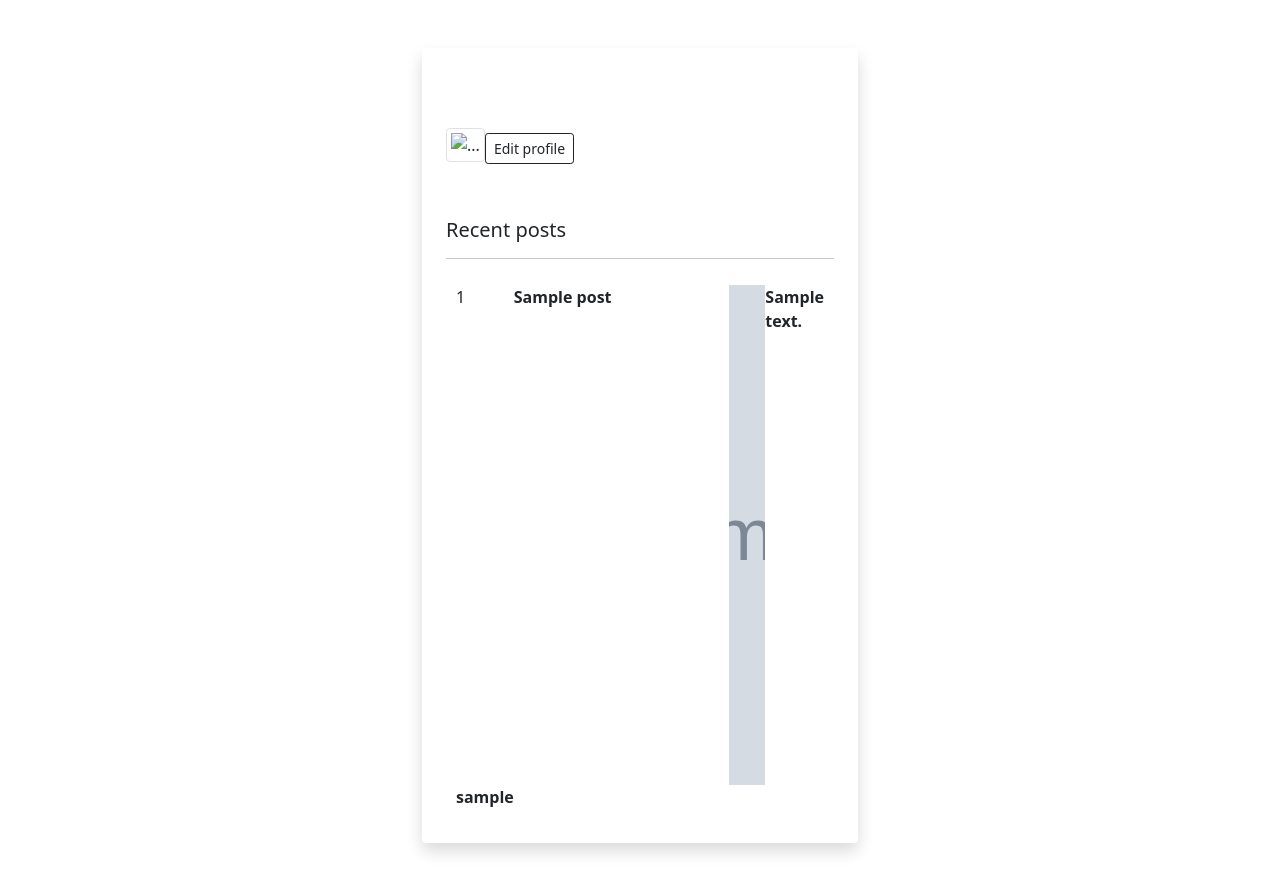
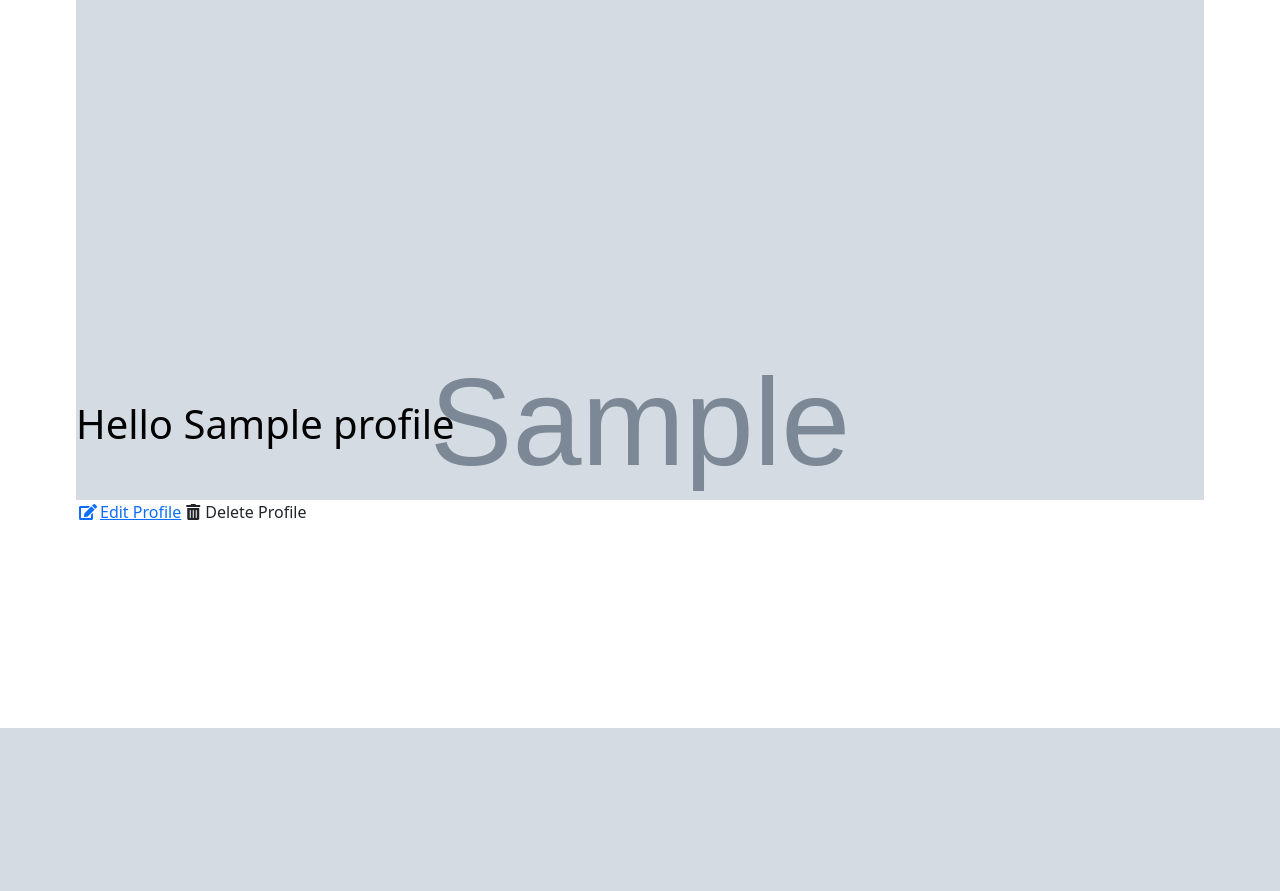
Before and after one commit to smithereens23nas/wayfarer, a Django app: page /profile/1/ in a window 1280 px wide. Shown: the part 72-963 px from the top of the page. After the commit the page ends 800 px from the top, so only its background shows below. Run offline with Django 4.2, Linux system fonts and the light colour scheme; tables that the repository leaves empty hold one stand-in row (values such as "Sample post"); grey boxes marked "Sample" are stand-in pictures.

Commit message:
profile detail

```diff
--- a/main_app/templates/profile_detail.html
+++ b/main_app/templates/profile_detail.html
@@ -1,34 +1,37 @@
 {% extends 'base.html' %}
 {% block content %}
-<div class="row py-5 px-4">
-  <div class="col-md-5 mx-auto">
-    <!-- Profile widget -->
-    <div class="bg-white shadow rounded overflow-hidden">
-          <div class="px-4 pt-0 pb-4 cover">
-            <div class="media align-items-end profile-head">
-              <div class="profile mr-3"><img src="{{profile.img}}" alt="..." width="130" class="rounded mb-2 img-thumbnail"><a href="#" class="btn btn-outline-dark btn-sm btn-block">Edit profile</a></div>
-                  <div class="media-body mb-5 text-white">
-                    <h4 class="mt-0 mb-0">{{profile.name}}</h4>
-                    <p class="small mb-4"> <i class="fas fa-map-marker-alt mr-2"></i>{{profile.city}}</p>
-                  </div>
+
+
+              <div class="media ">
+                <img src="{{profile.profile_picture}}" alt="{{profile.user}}" />
+            </div>
+            <div class="detail__name">
+                <h1 class="title_name">Hello {{profile.name}}</h1>
+            </div>
+            <div class="detail__box">
+                <div class="buttons">
+                    <a href= class="button is-outline">
+                        <span class="icon">
+                            <i class="fas fa-edit"></i>
+                        </span>Edit Profile
+                    </a>
+                        <span class="icon">
+                            <i class="fas fa-trash-alt"></i>
+                        </span>Delete Profile
+                    </a>
                 </div>
-              </div>
 
-          <div class="py-4 px-4">
-            <div class="d-flex align-items-center justify-content-between mb-3">
-                <h5 class="mb-0">Recent posts</h5>
-            </div>
-            <div class="profile_posts">
-              <hr />
-              {% for post in posts.all %}
 
-              <div class="posts">
-                <span>{{forloop.counter}}</span>
-                <span><b>{{post.title}}</b></span>
-                <img src="{{post.img}}" />
-                <span><b>{{post.body}}</b></span>
-                <span><b>{{post.author}}</b></span>
-              </div>
+                    {% for author in posts %}
+
+
+                        {% empty %}
+                    <article class="message is-black">
+                    <div class="message-header">
+                        <p>No posts listed</p>
+                    </div>
+                </div>
+
 
                   {% endfor %}
 
```
